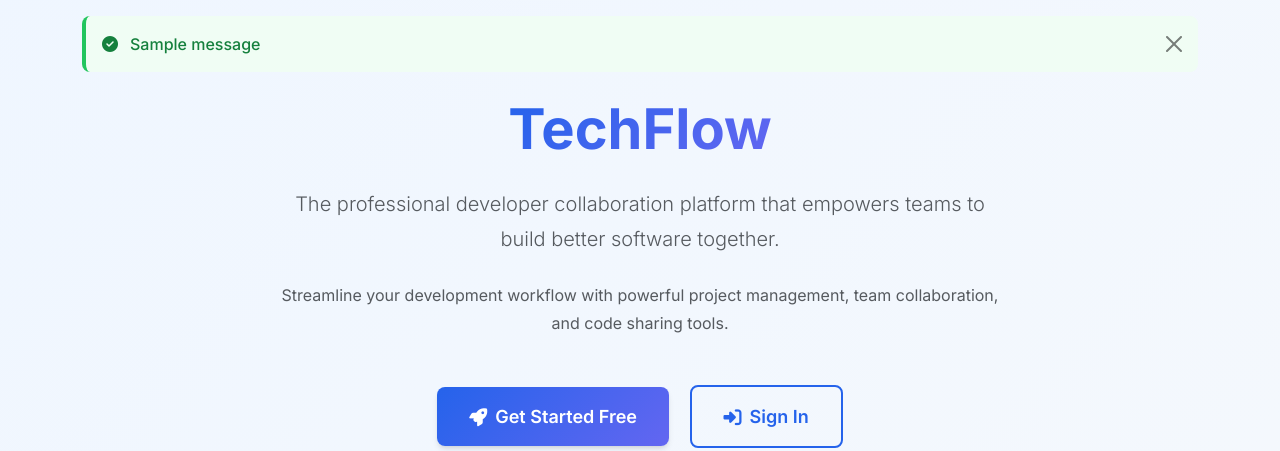
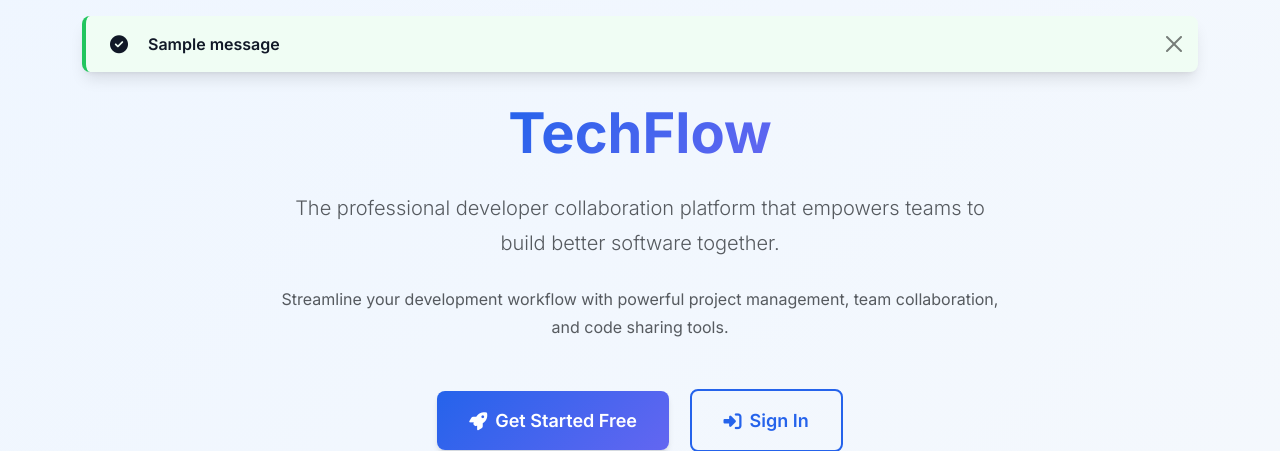
Before and after one commit to shazminnasir67/tech-flow, a Flask app: page / in a window 1280 px wide. Shown: the part 75-526 px from the top of the page. Run offline with Flask 3, Linux system fonts and the light colour scheme; tables that the repository leaves empty hold one stand-in row (values such as "Sample post"); one stand-in notice (Sample message) is shown.

Commit message:
Save local changes before pull

```diff
--- a/web-app/app.py
+++ b/web-app/app.py
@@ -4,7 +4,7 @@ TechFlow - Professional Developer Collaboration Platform
 A modern web application for team collaboration, project management, and code sharing.
 """
 
-from flask import Flask, render_template, request, redirect, url_for, flash, session, jsonify
+from flask import Flask, render_template, request, redirect, url_for, flash, session, jsonify, get_flashed_messages, get_flashed_messages
 from flask_sqlalchemy import SQLAlchemy
 from werkzeug.security import generate_password_hash, check_password_hash
 import os
@@ -112,7 +112,7 @@ class UserActivity(db.Model):
     timestamp = db.Column(db.DateTime, default=datetime.utcnow)
 
     def __repr__(self):
-        return f'<UserActivity {self.activity_type}>'
+        return f'<UserActivity {self.activity_type}'
 
 # Routes
 @app.route('/')
@@ -529,6 +529,23 @@ def init_db():
         else:
             logger.info("Database already initialized")
 
+@app.route('/test-flash')
+def test_flash():
+    """Test endpoint to verify flash messages are working."""
+    flash('This is a test success message!', 'success')
+    flash('This is a test error message!', 'error')
+    flash('This is a test info message!', 'info')
+    return redirect(url_for('login'))
+
+@app.route('/flash-debug')
+def flash_debug():
+    """Debug endpoint to show current flash messages."""
+    messages = get_flashed_messages(with_categories=True)
+    return jsonify({
+        'flash_messages': [{'category': cat, 'message': msg} for cat, msg in messages],
+        'total_messages': len(messages)
+    })
+
 if __name__ == '__main__':
     # Initialize database
     init_db()
--- a/web-app/static/style.css
+++ b/web-app/static/style.css
@@ -464,6 +464,64 @@ p {
     border-left: 4px solid var(--warning-500);
 }
 
+/* Flash Messages Enhancement */
+.flash-message {
+    border-left: 4px solid;
+    font-weight: var(--font-weight-medium);
+    font-size: var(--font-size-base);
+    margin-bottom: var(--space-4);
+    padding: var(--space-4) var(--space-6);
+    box-shadow: var(--shadow-lg);
+    border-radius: var(--radius-lg);
+    position: relative;
+    z-index: 1050;
+}
+
+.flash-message.alert-success {
+    border-left-color: var(--success-500);
+    background-color: var(--success-50);
+    color: var(--success-800);
+}
+
+.flash-message.alert-danger {
+    border-left-color: var(--error-500);
+    background-color: var(--error-50);
+    color: var(--error-800);
+}
+
+.flash-message.alert-info {
+    border-left-color: var(--info-500);
+    background-color: var(--info-50);
+    color: var(--info-800);
+}
+
+.flash-message.alert-warning {
+    border-left-color: var(--warning-500);
+    background-color: var(--warning-50);
+    color: var(--warning-800);
+}
+
+.flash-message .fas {
+    margin-right: var(--space-2);
+    font-size: var(--font-size-lg);
+}
+
+.flash-text {
+    font-weight: var(--font-weight-semibold);
+}
+
+#flash-messages-container {
+    min-height: 60px;
+    position: relative;
+}
+
+/* Ensure flash messages are visible during tests */
+.flash-message[data-testid] {
+    opacity: 1 !important;
+    display: block !important;
+    visibility: visible !important;
+}
+
 /* Tables */
 .table {
     width: 100%;
--- a/web-app/templates/base.html
+++ b/web-app/templates/base.html
@@ -107,14 +107,18 @@
     </nav>
 
     <!-- Flash Messages -->
-    <div class="container mt-3" role="alert" aria-live="polite">
+    <div class="container mt-3" role="alert" aria-live="polite" id="flash-messages-container">
         {% with messages = get_flashed_messages(with_categories=true) %}
             {% if messages %}
                 {% for category, message in messages %}
-                    <div class="alert alert-{{ 'danger' if category == 'error' else category }} alert-dismissible fade show"
-                         role="alert" aria-label="{{ category }} message">
-                        <i class="fas fa-{{ 'exclamation-triangle' if category == 'error' else 'check-circle' }}" aria-hidden="true"></i>
-                        {{ message }}
+                    <div class="alert alert-{{ 'danger' if category == 'error' else category }} alert-dismissible fade show flash-message"
+                         role="alert"
+                         aria-label="{{ category }} message"
+                         id="flash-{{ category }}-{{ loop.index }}"
+                         data-category="{{ category }}"
+                         data-message="{{ message }}">
+                        <i class="fas fa-{{ 'exclamation-triangle' if category == 'error' else 'check-circle' if category == 'success' else 'info-circle' }}" aria-hidden="true"></i>
+                        <span class="flash-text">{{ message }}</span>
                         <button type="button" class="btn-close" data-bs-dismiss="alert" aria-label="Close alert"></button>
                     </div>
                 {% endfor %}
```
Also changed, not shown: selenium-tests/test_suite.py (+78 -13 lines).
